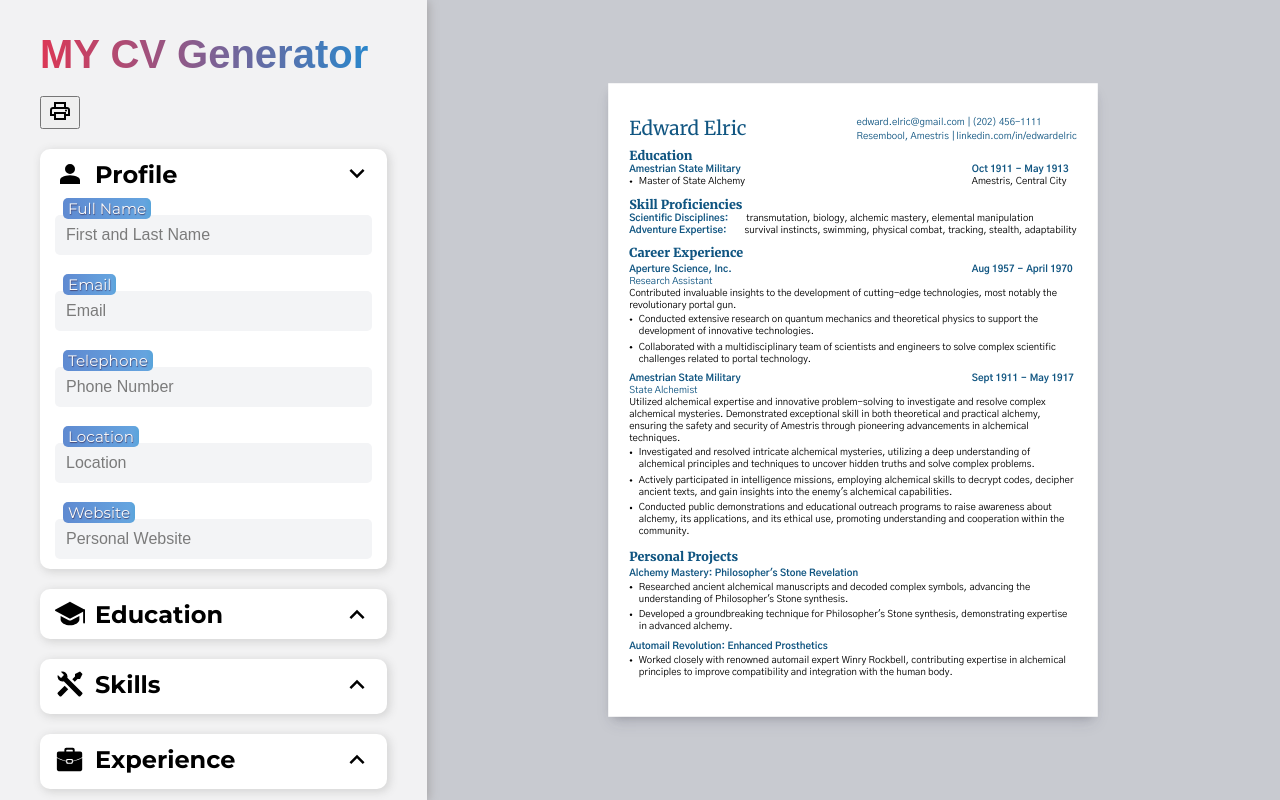
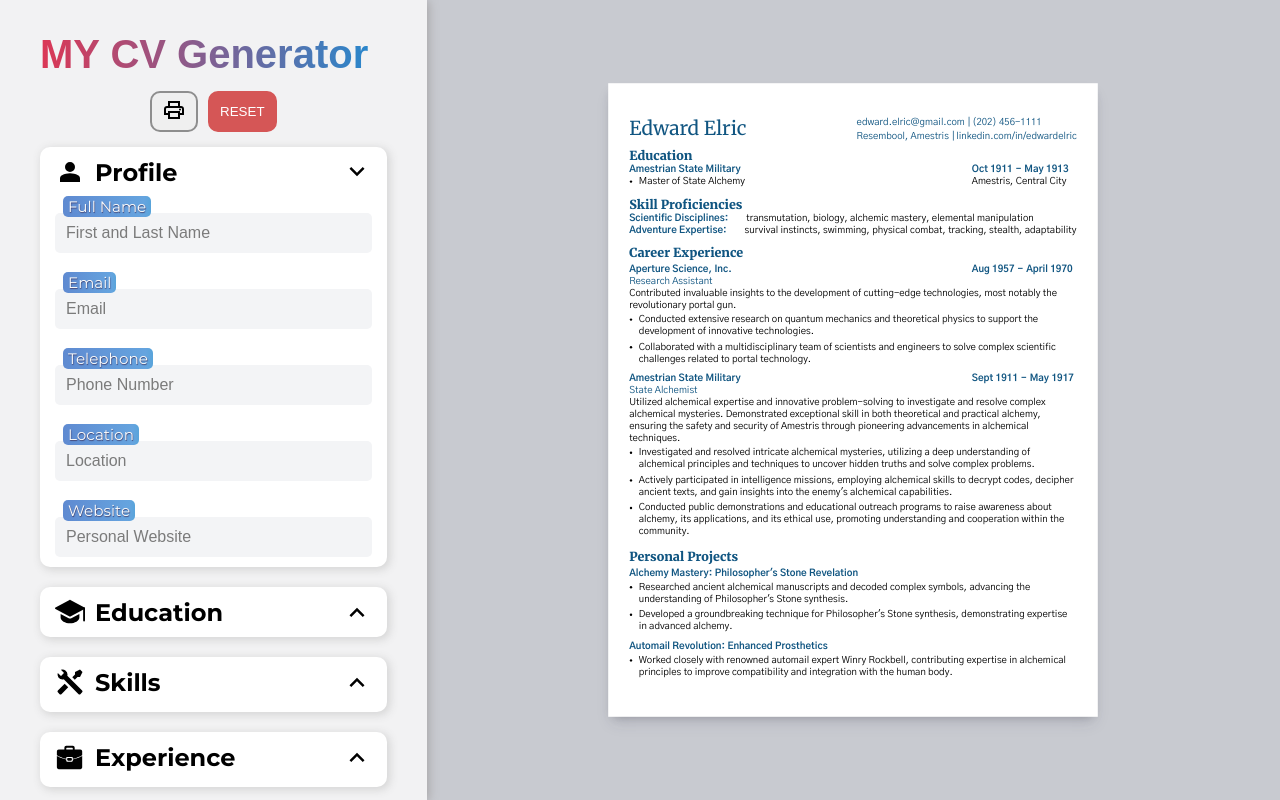
Before and after one commit to NovaCat35/cv-generator, a React (Vite) app: page / in a window 1280 px wide. Built offline with nearby package versions, Linux system fonts and the light colour scheme; a web font is replaced by a local one.

Commit message:
Add clear button

```diff
--- a/src/App.tsx
+++ b/src/App.tsx
@@ -6,12 +6,22 @@ import ExperienceForm from "./components/ExperienceForm.tsx";
 import SkillForm from "./components/SkillForm.tsx";
 import AdditionalForm from "./components/AdditionalForm.tsx";
 import PrintComponent from "./components/PrintOption.tsx";
+import ResetButton from "./components/ResetButton.tsx";
 import "./styles/App.scss";
 import "./styles/mainForms.scss";
 import "./styles/resumePreview.scss";
 import "./styles/expandBtns.scss";
 import visibleImg from "./assets/visibility.svg";
 import visibleImgOff from "./assets/visibility_off.svg";
+import {
+	initialPersonState,
+	initialEducationState,
+	initialSkillHeadersState,
+	initialSkillsState,
+	initialExperienceState,
+	initialExpBulletPtsState,
+	initialAdditionalInfoState,
+} from "./scripts/InitialStates.tsx";
 
 export interface Person {
 	name: string;
@@ -271,6 +281,16 @@ function App() {
 		}));
 	};
 
+	const resetAll = () => {
+		setPerson(initialPersonState);
+		setEducation(initialEducationState);
+		setSkillHeaders(initialSkillHeadersState);
+		setSkills(initialSkillsState);
+		setExperience(initialExperienceState);
+		setExpBulletPts(initialExpBulletPtsState);
+		setAdditionalInfo(initialAdditionalInfoState);
+	};
+
 	/**
 	 * @param targetId
 	 * Targets the id for main header objects and the headerId targets the subsequence bullet lists.
@@ -296,12 +316,14 @@ function App() {
 		setState(filterList);
 	};
 
-
 	return (
 		<>
 			<div className={isPreviewActive ? "main-forms-container hidden" : "main-forms-container"}>
 				<h1 className="title">MY CV Generator</h1>
-				<PrintComponent personInfo={person} educationInfo={education} skillHeaderInfo={skillHeaders} skillListInfo={skills} experienceInfo={experience} expBulletPoints={expBulletPts} additionalInfo={additionalInfo}/>
+				<div className="customization-container">
+					<PrintComponent personInfo={person} educationInfo={education} skillHeaderInfo={skillHeaders} skillListInfo={skills} experienceInfo={experience} expBulletPoints={expBulletPts} additionalInfo={additionalInfo}/>
+					<ResetButton handleReset={resetAll}/>
+				</div>
 				<GeneralForm isActive={activeIndex === 0} onExpand={(param) => setActiveIndex(param)} onChange={handleChange} currState={person} setState={setPerson} />
 				<EducationForm isActive={activeIndex === 1} onExpand={(param) => setActiveIndex(param)} onChange={handleChange} currState={education} setState={setEducation} />
 				<SkillForm isActive={activeIndex === 2} onExpand={(param) => setActiveIndex(param)} handleSubmitHeader={updateInfoList} handleSubmitList={updateHeaderCategoryList} handleRemoveChange={removeIDFromList} currStateHeader={skillHeaders} currStateItem={skills} setStateHeader={setSkillHeaders} setStateSkills={setSkills} />
--- a/src/components/InputDate.tsx
+++ b/src/components/InputDate.tsx
@@ -1,5 +1,5 @@
 import { HandleChange } from "../App.tsx";
-import {formatDate, revertFormatDate} from './dateFormatter.tsx'
+import {formatDate, revertFormatDate} from '../scripts/DateFormatter.tsx'
 import { useState } from 'react';
 
 interface InputDateProps {
--- /dev/null
+++ b/src/components/ResetButton.tsx
@@ -0,0 +1,9 @@
+interface ResetButtonProps {
+   handleReset: () => void;
+}
+
+export default function ResetButton({handleReset} : ResetButtonProps) {
+   return (
+         <button className='reset-btn' onClick={handleReset}>RESET</button>
+   )
+}
--- /dev/null
+++ b/src/scripts/InitialStates.tsx
@@ -0,0 +1,52 @@
+import {
+	Person,
+	Education,
+	SkillHeader,
+	SkillItem,
+	Experience,
+	ExperienceBulletPts,
+	AdditionalInfo,
+} from "../App.tsx";
+
+const initialPersonState: Person = {
+	name: "",
+	email: "",
+	phone: "",
+	location: "",
+	website: "",
+};
+
+const initialEducationState: Education = {
+	school: "",
+	study: "",
+	location: "",
+	startDate: "",
+	endDate: "",
+};
+
+const initialSkillHeadersState: SkillHeader[] = [
+	{ id: "header1", header: "" },
+	{ id: "header2", header: "" },
+];
+
+const initialSkillsState: SkillItem[] = [];
+
+const initialExperienceState: Experience = [];
+
+const initialExpBulletPtsState: ExperienceBulletPts[] = [];
+
+const initialAdditionalInfoState: AdditionalInfo = {
+	categories: [],
+	subHeaders: [],
+	bulletPoints: [],
+};
+
+export {
+   initialPersonState,
+   initialEducationState,
+   initialSkillHeadersState,
+   initialSkillsState,
+   initialExperienceState,
+   initialExpBulletPtsState,
+   initialAdditionalInfoState
+}
--- /dev/null
+++ b/src/styles/customization.scss
@@ -0,0 +1,20 @@
+.customization-container {
+   display: flex;
+   justify-content: center;
+   gap: 10px;
+   margin: -5px;
+   button  {
+      padding: 5px 10px;
+      border: 2.5px solid rgb(142, 142, 142);
+      border-radius: 10px;
+      transition: all .5s ease-in-out;
+      &:active {
+         transform: translateY(5px);
+      }
+      &.reset-btn {
+         border: 2.5px solid rgb(213, 86, 86);
+         background-color: rgb(213, 86, 86);
+         color: white;
+      }
+   }
+}
--- a/src/styles/mainForms.scss
+++ b/src/styles/mainForms.scss
@@ -4,6 +4,7 @@
 @import "./skillsContainer.scss";
 @import "./bannerOpt.scss";
 @import "./addBulletContainer.scss";
+@import "./customization.scss";
 @import "./fonts.scss";
 
 .main-forms-container {
--- a/src/styles/print-button.scss
+++ /dev/null
@@ -1,4 +0,0 @@
-.print-container {
-   button  {
-   }
-}
```
Also changed, not shown: src/scripts/DateFormatter.tsx (renamed from src/components/dateFormatter.tsx).
